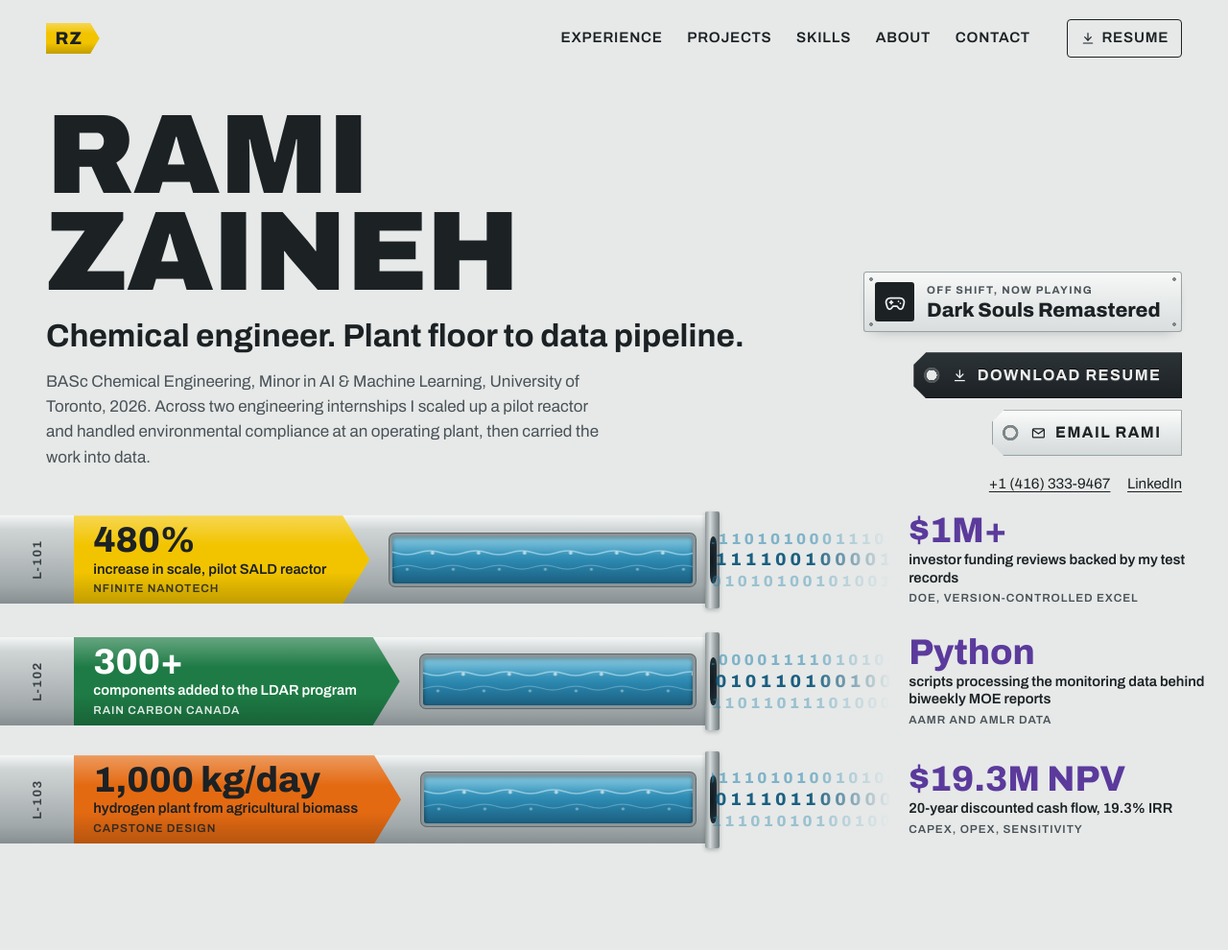
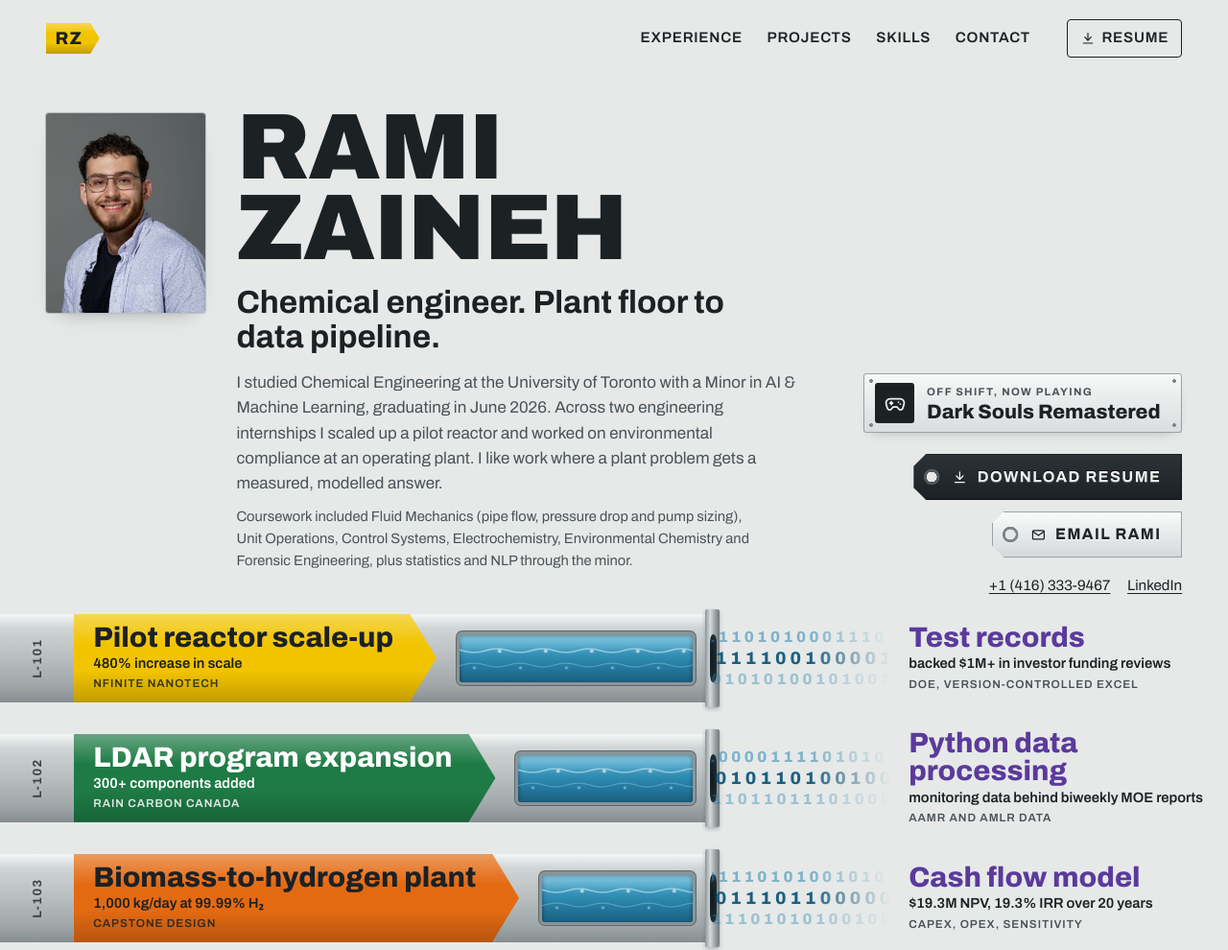
Before and after one commit to Rxmiz/Rxmiz.github.io, an Astro site: page / in a window 1280 px wide. Shown: the top 990 px of the page at 96% size. Built offline with nearby package versions, Linux system fonts and the light colour scheme; Astro itself is replaced by a stand-in of ours.

Commit message:
Titles lead on pipes, About moves into hero, softer contact copy
Co-Authored-By: Claude Opus 5.5 <noreply@anthropic.com>

```diff
--- a/src/components/PipeLine.astro
+++ b/src/components/PipeLine.astro
@@ -22,8 +22,8 @@ const rows = [row(40), row(40), row(40)];
   <span class="pipe">
     <span class="tagno" aria-hidden="true">{line.id}</span>
     <span class={`marker b-${line.plant.band}`}>
+      <span class="m-title">{line.plant.title}</span>
       <span class="m-metric">{line.plant.metric}</span>
-      <span class="m-title">{line.plant.title}</span>
       <span class="m-source">{line.plant.source}</span>
     </span>
     <span class="glass" aria-hidden="true"><span class="water"></span></span>
@@ -36,8 +36,8 @@ const rows = [row(40), row(40), row(40)];
 
   <span class="result">
     <span class="visually-hidden">Carried into data: </span>
+    <span class="r-title">{line.data.title}</span>
     <span class="r-metric">{line.data.metric}</span>
-    <span class="r-title">{line.data.title}</span>
     <span class="r-source">{line.data.source}</span>
   </span>
 </a>
@@ -93,15 +93,15 @@ const rows = [row(40), row(40), row(40)];
     transition: filter 0.25s;
   }
 
-  .m-metric {
+  .m-title {
     font-stretch: 75%;
     font-weight: 800;
-    font-size: clamp(1.75rem, 2.9vw, 2.6rem);
+    font-size: clamp(1.45rem, 2.3vw, 2.15rem);
     line-height: 1;
   }
 
-  .m-title {
-    font-weight: 560;
+  .m-metric {
+    font-weight: 600;
     font-size: clamp(0.92rem, 1.05vw, 1.02rem);
     line-height: 1.25;
   }
@@ -215,16 +215,16 @@ const rows = [row(40), row(40), row(40)];
     padding-left: clamp(0.5rem, 1.5vw, 1.25rem);
   }
 
-  .r-metric {
+  .r-title {
     font-stretch: 75%;
     font-weight: 800;
-    font-size: clamp(1.75rem, 2.9vw, 2.6rem);
+    font-size: clamp(1.45rem, 2.3vw, 2.15rem);
     line-height: 1;
     color: var(--data);
   }
 
-  .r-title {
-    font-weight: 560;
+  .r-metric {
+    font-weight: 600;
     font-size: clamp(0.92rem, 1.05vw, 1.02rem);
     line-height: 1.25;
   }
@@ -242,7 +242,7 @@ const rows = [row(40), row(40), row(40)];
     filter: brightness(1.06) saturate(1.05);
   }
 
-  .line:hover .r-title {
+  .line:hover .r-metric {
     text-decoration: underline;
     text-underline-offset: 0.2em;
   }
--- a/src/data/site.ts
+++ b/src/data/site.ts
@@ -42,14 +42,14 @@ export const rack: Line[] = [
     service: 'Pilot reactor scale-up',
     plant: {
       band: 'process',
-      metric: '480%',
-      title: 'increase in scale, pilot SALD reactor',
+      title: 'Pilot reactor scale-up',
+      metric: '480% increase in scale',
       source: 'Nfinite Nanotech',
     },
     data: {
       band: 'data',
-      metric: '$1M+',
-      title: 'investor funding reviews backed by my test records',
+      title: 'Test records',
+      metric: 'backed $1M+ in investor funding reviews',
       source: 'DOE, version-controlled Excel',
     },
     href: '#nfinite',
@@ -59,14 +59,14 @@ export const rack: Line[] = [
     service: 'Environmental compliance',
     plant: {
       band: 'env',
-      metric: '300+',
-      title: 'components added to the LDAR program',
+      title: 'LDAR program expansion',
+      metric: '300+ components added',
       source: 'Rain Carbon Canada',
     },
     data: {
       band: 'data',
-      metric: 'Python',
-      title: 'scripts processing the monitoring data behind biweekly MOE reports',
+      title: 'Python data processing',
+      metric: 'monitoring data behind biweekly MOE reports',
       source: 'AAMR and AMLR data',
     },
     href: '#rain-carbon',
@@ -76,14 +76,14 @@ export const rack: Line[] = [
     service: 'Plant design',
     plant: {
       band: 'design',
-      metric: '1,000 kg/day',
-      title: 'hydrogen plant from agricultural biomass',
+      title: 'Biomass-to-hydrogen plant',
+      metric: '1,000 kg/day at 99.99% H₂',
       source: 'Capstone design',
     },
     data: {
       band: 'data',
-      metric: '$19.3M NPV',
-      title: '20-year discounted cash flow, 19.3% IRR',
+      title: 'Cash flow model',
+      metric: '$19.3M NPV, 19.3% IRR over 20 years',
       source: 'CAPEX, OPEX, sensitivity',
     },
     href: '/projects/hydrogen-plant/',
--- a/src/layouts/Base.astro
+++ b/src/layouts/Base.astro
@@ -13,7 +13,6 @@ const nav = [
   { href: '/#experience', label: 'Experience' },
   { href: '/#projects', label: 'Projects' },
   { href: '/#skills', label: 'Skills' },
-  { href: '/#about', label: 'About' },
   { href: '/#contact', label: 'Contact' },
 ];
 ---
@@ -52,7 +51,7 @@ const nav = [
       <slot />
     </main>
     <footer class="foot wrap">
-      <p>{person.name}, chemical engineer. Open to any role and to relocating anywhere.</p>
+      <p>{person.name}, chemical engineer. Always happy to talk.</p>
       <p>
         <a href={`mailto:${person.email}`}>{person.email}</a>
         <span aria-hidden="true">/</span>
--- a/src/pages/index.astro
+++ b/src/pages/index.astro
@@ -13,13 +13,18 @@ const more = projects.filter((p) => !p.slug);
 >
   <section class="hero" aria-labelledby="hero-name">
     <div class="wrap hero-top">
-      <div class="hero-copy">
-        <h1 id="hero-name">{person.name}</h1>
-        <p class="hero-line">{person.line}</p>
-        <p class="hero-sub">
-          BASc Chemical Engineering, Minor in AI &amp; Machine Learning, University of Toronto, 2026.
-          Across two engineering internships I scaled up a pilot reactor and handled environmental compliance at an operating plant, then carried the work into data.
-        </p>
+      <div class="hero-copy" id="about">
+        <img class="hero-photo" src="/img/rami-zaineh.jpg" alt="Portrait of Rami Zaineh" width="800" height="800" />
+        <div class="hero-text">
+          <h1 id="hero-name">{person.name}</h1>
+          <p class="hero-line">{person.line}</p>
+          <p class="hero-sub">
+            I studied Chemical Engineering at the University of Toronto with a Minor in AI &amp; Machine Learning, graduating in June 2026. Across two engineering internships I scaled up a pilot reactor and worked on environmental compliance at an operating plant. I like work where a plant problem gets a measured, modelled answer.
+          </p>
+          <p class="hero-courses">
+            Coursework included Fluid Mechanics (pipe flow, pressure drop and pump sizing), Unit Operations, Control Systems, Electrochemistry, Environmental Chemistry and Forensic Engineering, plus statistics and NLP through the minor.
+          </p>
+        </div>
       </div>
       <div class="hero-tags">
         <aside class="nameplate" aria-label="Off shift">
@@ -91,8 +96,8 @@ const more = projects.filter((p) => !p.slug);
           <a class="feat" href={`/projects/${p.slug}/`}>
             <span class="feat-pipe">
               <span class="feat-marker">
+                <span class="feat-title">{p.title}</span>
                 <span class="feat-metric">{p.metric}</span>
-                <span class="feat-title">{p.title}</span>
               </span>
             </span>
             <span class="feat-body">
@@ -139,33 +144,12 @@ const more = projects.filter((p) => !p.slug);
     </table>
   </section>
 
-  <section id="about" class="section wrap" aria-labelledby="about-h">
-    <div class="section-head">
-      <h2 id="about-h">About</h2>
-      <span class="run" aria-hidden="true"></span>
-    </div>
-    <div class="about">
-      <img src="/img/rami-zaineh.jpg" alt="Portrait of Rami Zaineh" width="800" height="800" loading="lazy" />
-      <div class="about-copy">
-        <p class="lede">
-          I studied Chemical Engineering at the University of Toronto with a Minor in AI &amp; Machine Learning, graduating in June 2026. The two halves are the point: I like work where a plant problem gets a measured, modelled answer.
-        </p>
-        <p>
-          Along the way I took Fluid Mechanics (pipe flow, pressure drop and pump sizing), Unit Operations, Control Systems, Electrochemistry, Environmental Chemistry and Forensic Engineering, plus statistics and NLP through the minor.
-        </p>
-        <p>
-          I am open to any role and to relocating anywhere, and I am happy to travel and to work in the field.
-        </p>
-      </div>
-    </div>
-  </section>
-
   <section id="contact" class="section wrap contact" aria-labelledby="contact-h">
     <div class="section-head">
       <h2 id="contact-h">Contact</h2>
       <span class="run" aria-hidden="true"></span>
     </div>
-    <p class="lede">Hiring for an engineering or data role, anywhere? I would be glad to talk.</p>
+    <p class="lede">Questions about any of this work, or just want to talk engineering? My inbox is always open.</p>
     <a class="contact-email" href={`mailto:${person.email}`}>{person.email}</a>
     <div class="contact-tags">
       <a class="tag" href={person.resume} download><Icon name="download" />Download resume</a>
@@ -186,8 +170,33 @@ const more = projects.filter((p) => !p.slug);
     align-items: end;
   }
 
+  /* About lives in the hero: portrait beside the name */
+  .hero-copy {
+    display: grid;
+    grid-template-columns: clamp(8rem, 13vw, 12.5rem) minmax(0, 1fr);
+    gap: clamp(1.25rem, 2.5vw, 2.25rem);
+    align-items: start;
+  }
+
+  .hero-photo {
+    width: 100%;
+    aspect-ratio: 4 / 5;
+    object-fit: cover;
+    object-position: 50% 30%;
+    border-radius: 3px;
+    box-shadow: 0 0 0 1px var(--rule), 0 10px 22px -16px rgb(28 33 36 / 0.6);
+    margin-top: 0.35rem;
+  }
+
+  .hero-courses {
+    margin-top: 0.6rem;
+    max-width: 66ch;
+    font-size: 0.92rem;
+    color: var(--ink-2);
+  }
+
   h1 {
-    font-size: clamp(3.75rem, 9.2vw, 8.25rem);
+    font-size: clamp(3.25rem, 7.6vw, 7.25rem);
     font-stretch: 62%;
     font-weight: 820;
     line-height: 0.86;
@@ -438,14 +447,14 @@ const more = projects.filter((p) => !p.slug);
     filter: brightness(1.06) saturate(1.05);
   }
 
-  .feat-metric {
+  .feat-title {
     font-stretch: 75%;
     font-weight: 800;
-    font-size: clamp(1.9rem, 2.8vw, 2.5rem);
-    line-height: 1;
+    font-size: clamp(1.4rem, 2.1vw, 1.95rem);
+    line-height: 1.02;
   }
 
-  .feat-title {
+  .feat-metric {
     font-weight: 600;
     font-size: 1.02rem;
     line-height: 1.2;
@@ -573,28 +582,6 @@ const more = projects.filter((p) => !p.slug);
     border-bottom: 1px solid var(--rule);
   }
 
-  /* About */
-  .about {
-    display: grid;
-    grid-template-columns: minmax(14rem, 22rem) minmax(0, 1fr);
-    gap: clamp(1.5rem, 4vw, 4rem);
-    align-items: start;
-  }
-
-  .about img {
-    width: 100%;
-    aspect-ratio: 1;
-    object-fit: cover;
-    border-radius: 3px;
-    filter: grayscale(0.15);
-  }
-
-  .about-copy {
-    display: grid;
-    gap: 1.1rem;
-    max-width: var(--measure);
-  }
-
   /* Contact */
   .contact .lede {
     margin-bottom: 1.25rem;
@@ -646,11 +633,16 @@ const more = projects.filter((p) => !p.slug);
     .job-head {
       position: static;
     }
-    .about {
+  }
+
+  @media (max-width: 560px) {
+    .hero-copy {
       grid-template-columns: 1fr;
+      gap: 1rem;
     }
-    .about img {
-      max-width: 16rem;
+    .hero-photo {
+      width: 7.5rem;
+      margin-top: 0;
     }
   }
 
```
